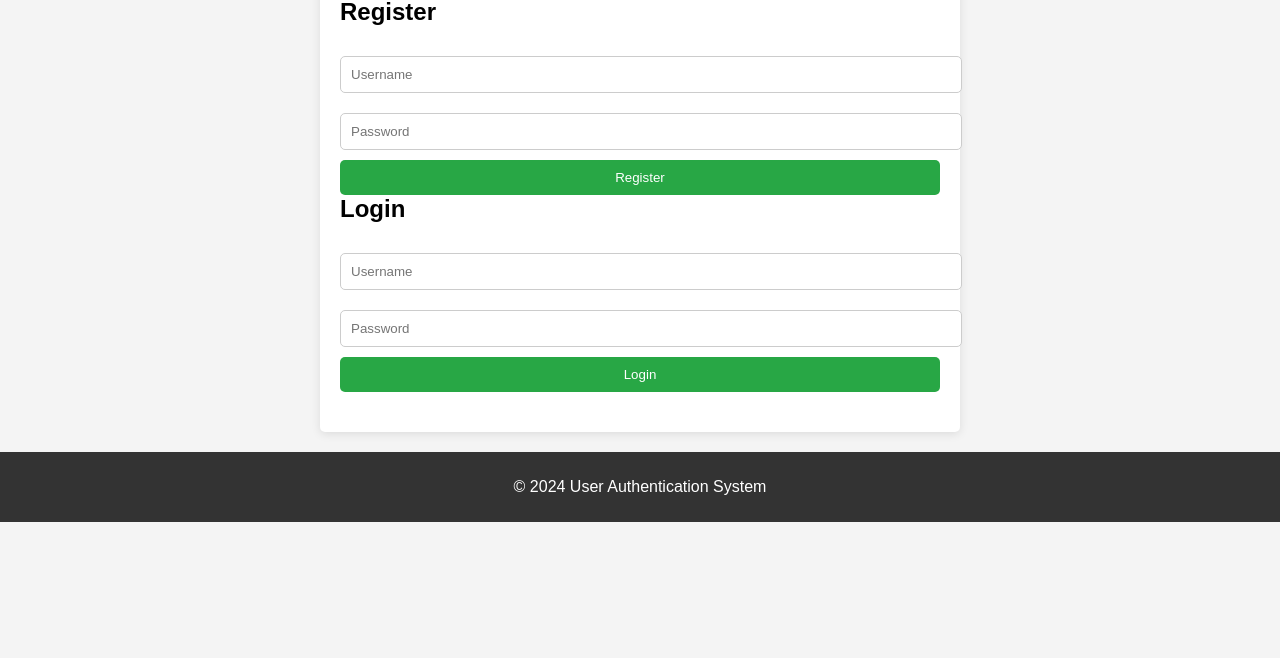
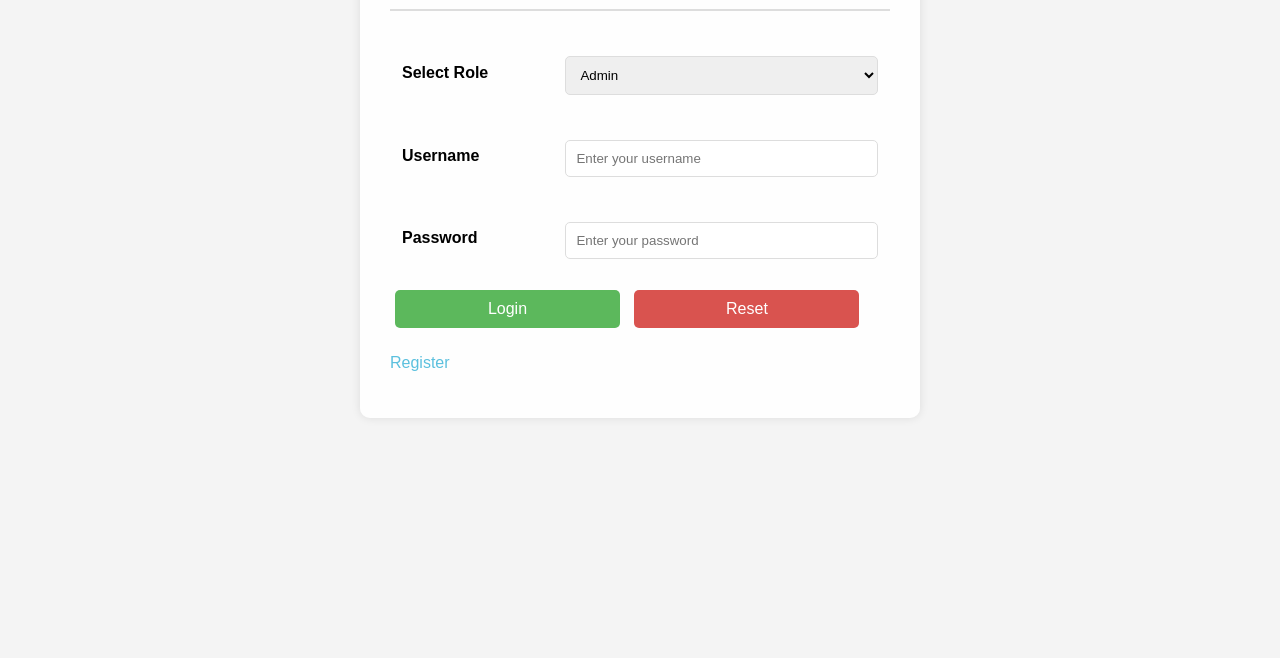
Before and after one commit to jeswinbretlee/auction, a plain HTML site: page client/index.html in a window 1280 px wide. Shown: the part 142-800 px from the top of the page. Drawn offline with Linux system fonts and the light colour scheme.

Commit message:
user register complate

```diff
--- /dev/null
+++ b/client/css/style.css
@@ -0,0 +1,87 @@
+/* General Styling */
+body {
+    font-family: Arial, sans-serif;
+    margin: 0;
+    padding: 0;
+    background-color: #f4f4f4;
+}
+
+.main, .register {
+    max-width: 500px;
+    margin: 50px auto;
+    padding: 30px;
+    border-radius: 10px;
+    box-shadow: 0 0 10px rgba(0, 0, 0, 0.1);
+    background-color: rgba(255, 255, 255, 0.9); /* Semi-transparent white background */
+}
+
+h1, h2 {
+    text-align: center;
+    margin-bottom: 20px;
+    font-size: 28px;
+    color: #333;
+}
+
+hr {
+    margin: 20px 0;
+    border: 1px solid #ddd;
+}
+
+/* Form Styling */
+form {
+    margin-top: 20px;
+}
+
+table {
+    width: 100%;
+    margin: 0 auto;
+}
+
+td {
+    padding: 10px;
+}
+
+input[type="text"], input[type="password"], input[type="email"], input[type="date"], input[type="tel"], select {
+    width: 100%;
+    padding: 10px;
+    margin-top: 5px;
+    border: 1px solid #ddd;
+    border-radius: 5px;
+    box-sizing: border-box;
+}
+
+/* Button Styling */
+input[type="submit"], input[type="reset"] {
+    width: 45%;
+    padding: 10px;
+    margin: 10px 5px;
+    border: none;
+    border-radius: 5px;
+    background-color: #5cb85c;
+    color: white;
+    font-size: 16px;
+    cursor: pointer;
+    transition: background-color 0.3s ease;
+}
+
+input[type="reset"] {
+    background-color: #d9534f;
+}
+
+input[type="submit"]:hover {
+    background-color: #4cae4c;
+}
+
+input[type="reset"]:hover {
+    background-color: #c9302c;
+}
+
+a {
+    text-decoration: none;
+    color: #5bc0de;
+    font-size: 16px;
+}
+
+a:hover {
+    color: #04bff8;
+}
--- a/client/index.html
+++ b/client/index.html
@@ -3,33 +3,46 @@
 <head>
     <meta charset="UTF-8">
     <meta name="viewport" content="width=device-width, initial-scale=1.0">
-    <title>User Authentication</title>
-    <link rel="stylesheet" href="css/styles.css">
-    <script src="js/script.js" defer></script>
+    <title>Auction System - Login</title>
+    <link rel="stylesheet" href="css/style.css"> <!-- Link to external stylesheet -->
 </head>
 <body>
-    <header>
-        <h1>User Registration and Login</h1>
-    </header>
-    <main>
-        <section>
-            <h2>Register</h2>
-            <input type="text" id="registerUsername" placeholder="Username" required>
-            <input type="password" id="registerPassword" placeholder="Password" required>
-            <button onclick="register()">Register</button>
-        </section>
+    <div class="main">
+        <h1>Auction System</h1>
+        <hr>
 
-        <section>
-            <h2>Login</h2>
-            <input type="text" id="loginUsername" placeholder="Username" required>
-            <input type="password" id="loginPassword" placeholder="Password" required>
-            <button onclick="login()">Login</button>
-        </section>
+        <form id="loginForm"> <!-- Added ID for JavaScript access -->
+            <table>
+                <tr>
+                    <td><h4>Select Role</h4></td>
+                    <td>
+                        <select id="role" required>
+                            <option value="admin">Admin</option>
+                            <option value="seller">Seller</option>
+                            <option value="buyer">Buyer</option>
+                        </select>
+                    </td>
+                </tr>
+                <tr>
+                    <td><h4>Username</h4></td>
+                    <td><input type="text" id="loginUsername" placeholder="Enter your username" required></td>
+                </tr>
+                <tr>
+                    <td><h4>Password</h4></td>
+                    <td><input type="password" id="loginPassword" placeholder="Enter your password" required></td>
+                </tr>
+            </table>
+            <div>
+                <input type="submit" value="Login">
+                <input type="reset" value="Reset">
+            </div>
+        </form>
 
-        <p id="message"></p>
-    </main>
-    <footer>
-        <p>&copy; 2024 User Authentication System</p>
-    </footer>
+        <p>
+            <a href="registration.html">Register</a>
+        </p>
+        <div id="message" style="text-align: center; color: red;"></div> <!-- Message display area -->
+    </div>
+    <script src="js/script.js"></script> <!-- Link to external JavaScript file -->
 </body>
 </html>
--- a/client/js/script.js
+++ b/client/js/script.js
@@ -1,38 +1,97 @@
-// client/js/script.js
 const BASE_URL = '/api/auth'; // Use relative URL since frontend and backend are served from the same origin
 
-async function register() {
-    const username = document.getElementById('registerUsername').value;
-    const password = document.getElementById('registerPassword').value;
+// Function to handle user registration
+async function register(event) {
+    event.preventDefault(); // Prevent the default form submission
 
+    const name = document.getElementById('name').value;
+    const username = document.getElementById('username').value;
+    const email = document.getElementById('email').value;
+    const password = document.getElementById('password').value;
+    const confirmPassword = document.getElementById('confirm_password').value;
+    const role = document.getElementById('role').value;
+    const dob = document.getElementById('dob').value;
+    const pancard = document.getElementById('pancard').value;
+    const mobile = document.getElementById('mobile').value;
+    const country = document.getElementById('country').value;
+    const address = document.getElementById('address').value;
+
+    if (password !== confirmPassword) {
+        document.getElementById('message').textContent = "Passwords do not match!";
+        return;
+    }
+
+    const userData = {
+        name,
+        username,
+        email,
+        password,
+        role,
+        dob,
+        pancard,
+        mobile,
+        country,
+        address
+    };
+
+    try {
         const response = await fetch(`${BASE_URL}/register`, {
             method: 'POST',
             headers: {
                 'Content-Type': 'application/json'
             },
-        body: JSON.stringify({ username, password })
+            body: JSON.stringify(userData)
         });
 
-    const data = await response.json();
-    document.getElementById('message').innerText = data.message;
+        if (!response.ok) {
+            throw new Error("Registration failed!");
         }
 
-async function login() {
+        const result = await response.json();
+        document.getElementById('message').textContent = result.message || "Registration successful!";
+        document.getElementById('registrationForm').reset(); // Reset the form
+
+    } catch (error) {
+        document.getElementById('message').textContent = error.message;
+    }
+}
+
+// Function to handle user login
+async function login(event) {
+    event.preventDefault(); // Prevent the default form submission
+
+    const role = document.getElementById('role').value;
     const username = document.getElementById('loginUsername').value;
     const password = document.getElementById('loginPassword').value;
 
+    const loginData = {
+        role,
+        username,
+        password
+    };
+
+    try {
         const response = await fetch(`${BASE_URL}/login`, {
             method: 'POST',
             headers: {
                 'Content-Type': 'application/json'
             },
-        body: JSON.stringify({ username, password })
+            body: JSON.stringify(loginData)
         });
 
-    const data = await response.json();
-    if (response.ok) {
-        document.getElementById('message').innerText = 'Login successful! Token: ' + data.token;
-    } else {
-        document.getElementById('message').innerText = data.message;
+        if (!response.ok) {
+            throw new Error("Login failed!");
+        }
+
+        const result = await response.json();
+        document.getElementById('message').textContent = result.message || "Login successful!";
+        // Redirect or perform actions upon successful login
+
+    } catch (error) {
+        document.getElementById('message').textContent = error.message;
     }
 }
+
+// Attach event listeners
+document.getElementById('registrationForm').addEventListener('submit', register);
+document.getElementById('loginForm').addEventListener('submit', login);
```
Also changed, not shown: client/home.html (added, +17 -0 lines), client/registration.html (added, +82 -0 lines), server/controllers/authController.js (+34 -4 lines), server/models/User.js (+8 -0 lines). Lines whose indentation alone changed are shown as unchanged.
